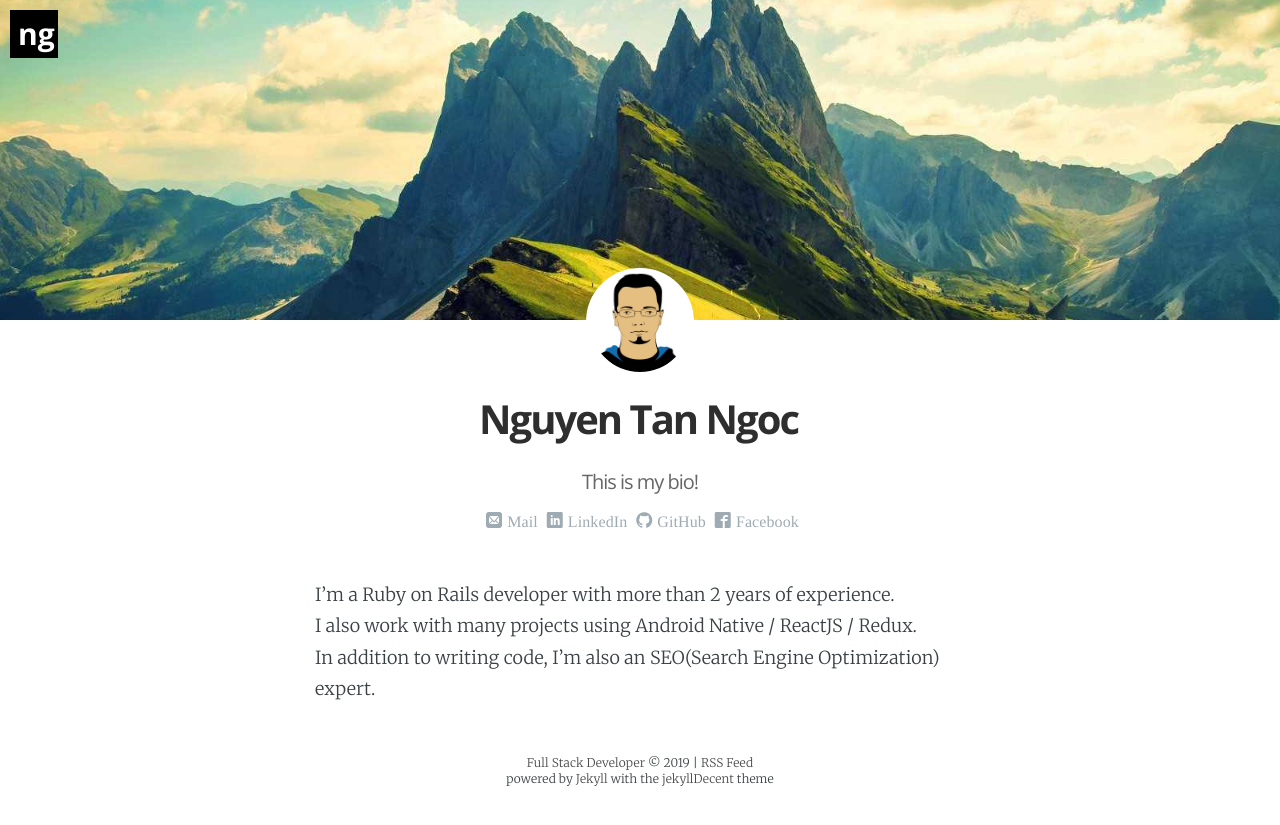
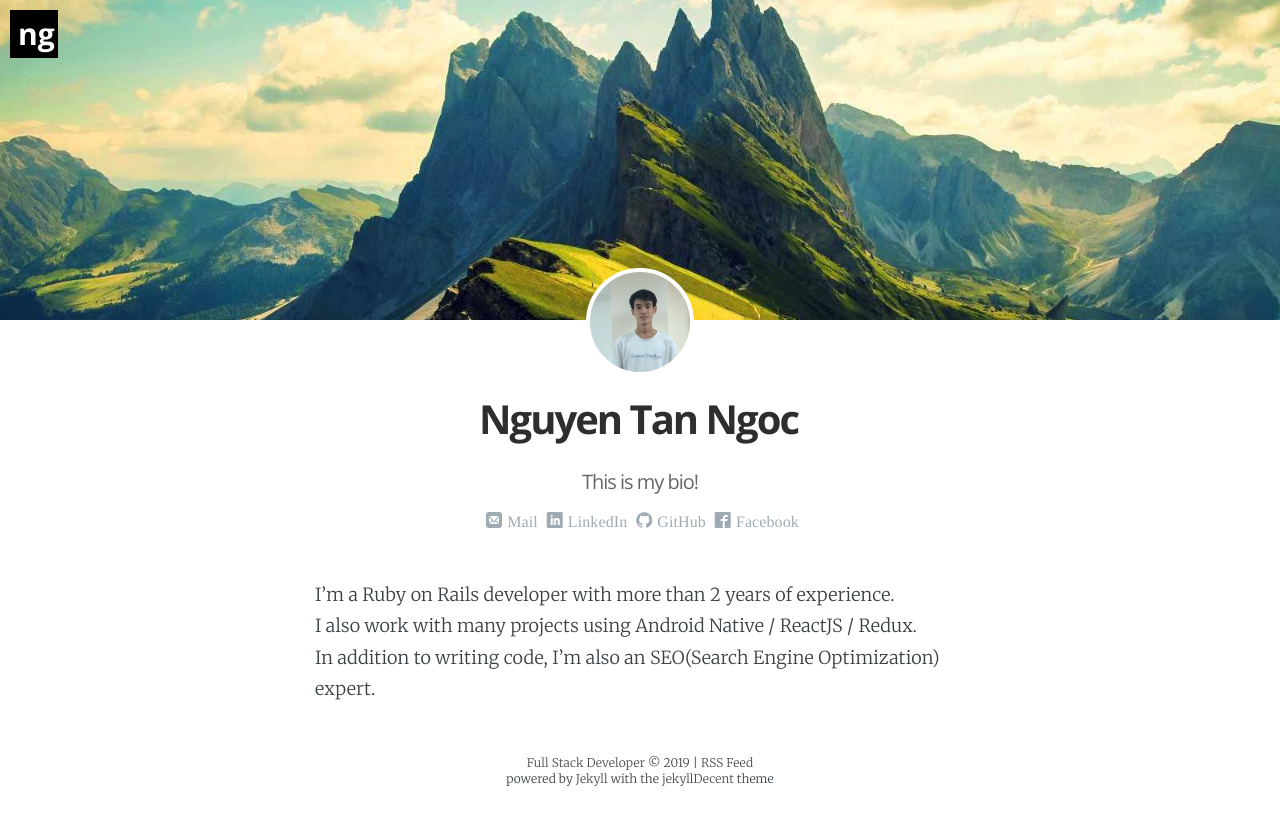
Before and after one commit to tanngoc93/tanngoc93.github.io, a Jekyll site: the page built from _pages/about.md, in a window 1280 px wide. Shown: the top 825 px of the page. Built offline with Jekyll 4.4.1, drawn with Linux system fonts in a browser that asks for light colours; some web fonts are replaced.

Commit message:
Fix some bugs

```diff
--- a/_config.yml
+++ b/_config.yml
@@ -4,6 +4,7 @@
 # which you are expected to set up once and rarely need to edit after that.
 # For technical reasons, this file is *NOT* reloaded automatically when you use
 # 'jekyll serve'. If you change this file, please restart the server process.
+host: 0.0.0.0
 
 # Site settings
 title:            Full Stack Developer
--- a/_data/authors.yml
+++ b/_data/authors.yml
@@ -27,7 +27,7 @@ ngocnt:
   initial:      ngocnt
   name:         Nguyen Tan Ngoc
   cover:        /assets/mountain-alternative-cover.jpg
-  picture:      /assets/johndoe.jpg
+  picture:      /assets/ngocnt.jpg
   bio:          This is my bio!
   location:     Vietnam
   email:        tanngoc93@gmail.com
```
Also changed, not shown: _posts/2016-04-06-YAML-Features.md (+1 -1 lines), assets/ngocnt.jpg (added).
